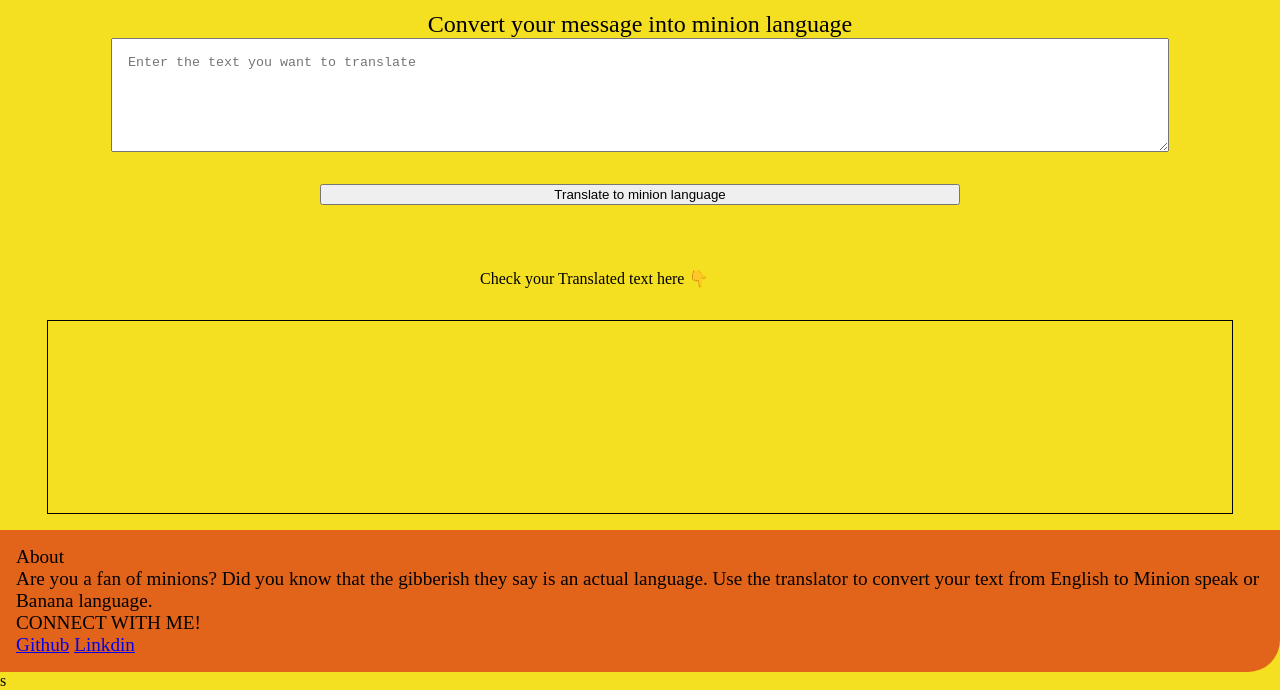
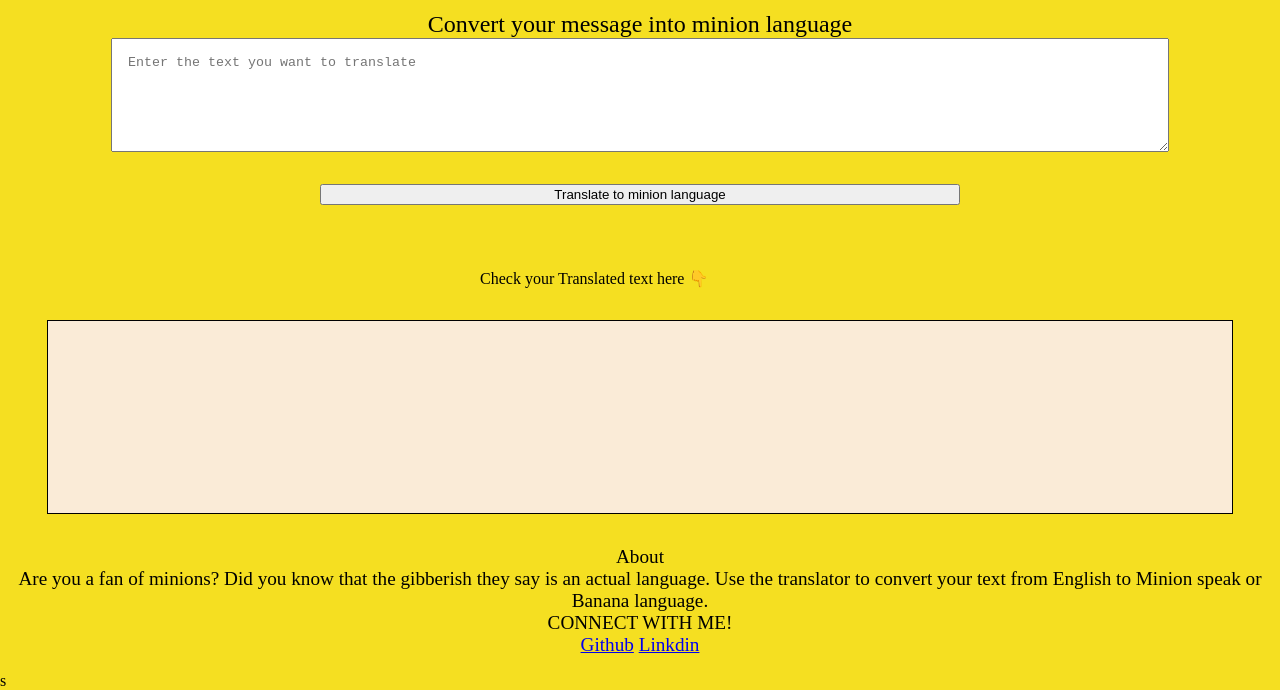
Before and after one commit to Vedant005/minion-speak, a plain HTML site: page index.html in a window 1280 px wide. Shown: the part 111-801 px from the top of the page. Drawn offline with Linux system fonts and the light colour scheme.

Commit message:
css
updated and completed

```diff
--- a/style.css
+++ b/style.css
@@ -71,17 +71,14 @@ textarea {
     width: 90%;
     resize: auto;
     padding: 1rem;
-    color: #C7395F;
+   background-color: antiquewhite;
     font-size: 1.5rem;
 }
 
 footer{
-    background-color:rgb(226, 99, 26);
+    text-align: center;
     padding: 1rem;
-    border-end-end-radius: 2rem;
-    font-size:larger;
+     font-size:larger;
     margin-top: 1rem;
+
 }
-.p2{
-    text-align: center;
-}
```
